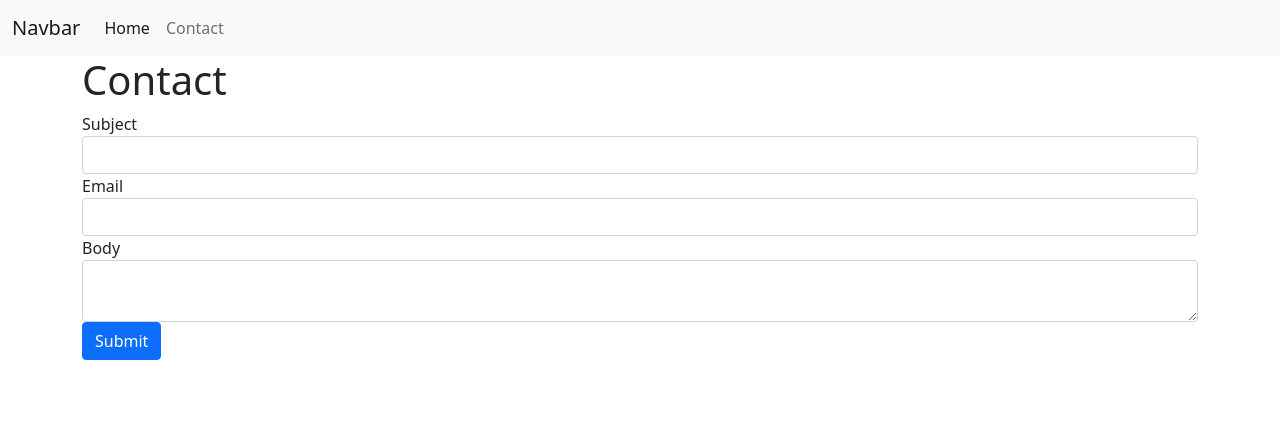
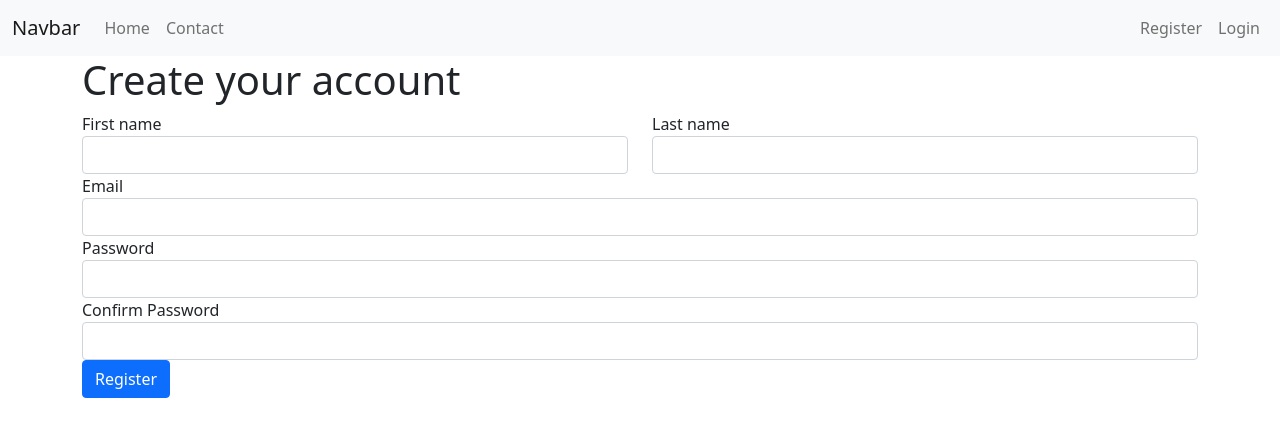
Before and after one commit to Tajveez/custom-php-mvc, a PHP site: page /register in a window 1280 px wide. Shown: the top 437 px of the page. Run offline with PHP 8.4, Linux system fonts and the light colour scheme.

Commit message:
Templates done

```diff
--- a/controllers/AuthController.php
+++ b/controllers/AuthController.php
@@ -9,7 +9,7 @@ class AuthController extends Controller
 {
     public function login(Request $request)
     {
-        return $this->render('auth/login');
+        return $this->render('login');
     }
 
     public function register(Request $request)
--- a/views/layouts/main.php
+++ b/views/layouts/main.php
@@ -22,10 +22,19 @@
             <div class="collapse navbar-collapse" id="navbarSupportedContent">
                 <ul class="navbar-nav me-auto mb-2 mb-lg-0">
                     <li class="nav-item">
-                        <a class="nav-link active" aria-current="page" href="/">Home</a>
+                        <a class="nav-link" aria-current="page" href="/">Home</a>
                     </li>
                     <li class="nav-item">
                         <a class="nav-link" href="/contact">Contact</a>
+                    </li>
+                </ul>
+
+                <ul class="navbar-nav ml-auto mb-2 mb-lg-0">
+                    <li class="nav-item">
+                        <a class="nav-link" aria-current="page" href="/register">Register</a>
+                    </li>
+                    <li class="nav-item">
+                        <a class="nav-link" href="/login">Login</a>
                     </li>
                 </ul>
             </div>
--- a/views/register.php
+++ b/views/register.php
@@ -1,9 +1,19 @@
-<h1>Contact</h1>
+<h1>Create your account</h1>
 
 <form action="" method="POST">
-    <div class="form-group">
-        <label>Subject</label>
-        <input type="text" name="subject" id="subject" class="form-control">
+    <div class="row">
+        <div class="col">
+            <div class="form-group">
+                <label>First name</label>
+                <input type="text" name="firstname" id="firstname" class="form-control">
+            </div>
+        </div>
+        <div class="col">
+            <div class="form-group">
+                <label>Last name</label>
+                <input type="text" name="lastname" id="lastname" class="form-control">
+            </div>
+        </div>
     </div>
 
     <div class="form-group">
@@ -12,9 +22,14 @@
     </div>
 
     <div class="form-group">
-        <label>Body</label>
-        <textarea name="body" class="form-control"></textarea>
+        <label>Password</label>
+        <input type="password" name="passsword" id="passsword" class="form-control">
     </div>
 
-    <button type="submit" class="btn btn-primary">Submit</button>
+    <div class="form-group">
+        <label>Confirm Password</label>
+        <input type="password" name="confirm-password" id="confirm-password" class="form-control">
+    </div>
+
+    <button type="submit" class="btn btn-primary">Register</button>
 </form>
```
Also changed, not shown: views/login.php (+4 -9 lines).
